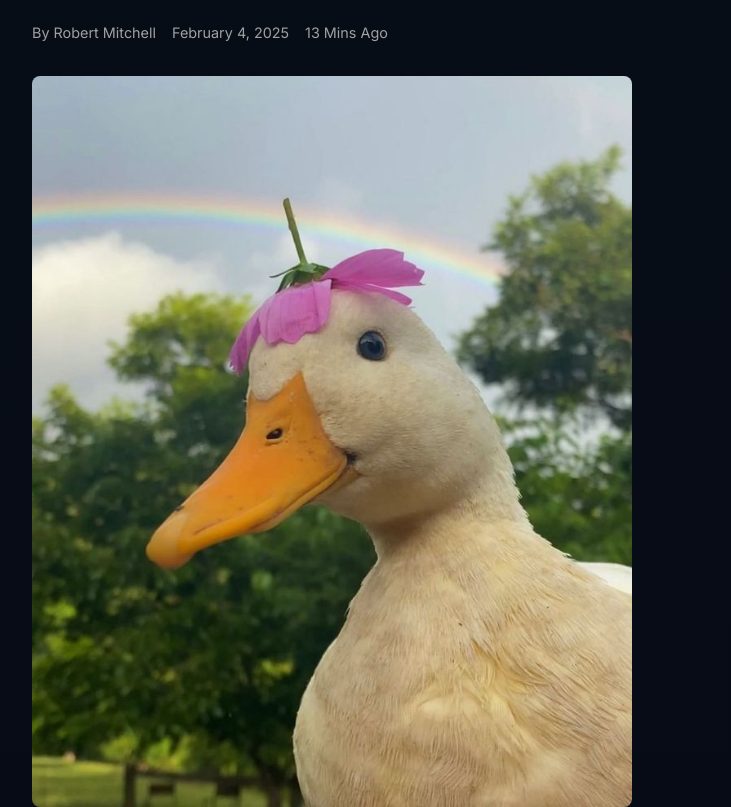
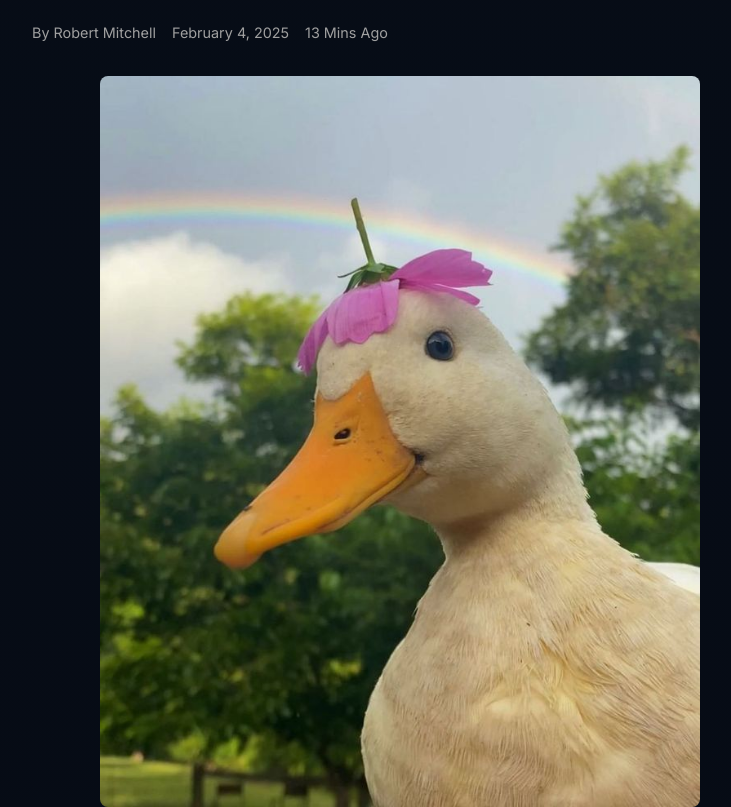
Before and after one commit to Saizuo/5th-av-post, a plain HTML site: page Lemon-The-Duck-Becomes-First-Waterfowl-Park-Ranger.html in a window 1280 px wide. Shown: the part 441-1248 px from the top of the page, without its empty margins (240-971 px from the left). Drawn offline with Linux system fonts and the light colour scheme.

Commit message:
Update Lemon-The-Duck-Becomes-First-Waterfowl-Park-Ranger.html

```diff
--- a/Lemon-The-Duck-Becomes-First-Waterfowl-Park-Ranger.html
+++ b/Lemon-The-Duck-Becomes-First-Waterfowl-Park-Ranger.html
@@ -146,7 +146,7 @@
                 <span class="time">13 Mins Ago</span>
             </div>
 
-            <div class="hero-image">
+            <div class="hero-image" style="text-align: center;">
                 <img src="duck1.png" alt="Lemon Duck Press Conference" style="width: 600px; height: auto;">
                 <p class="image-caption">Ranger Lemon the Duck addressing junior rangers at Yellowstone Lake | Photo: Associated Press</p>
             </div>
```
